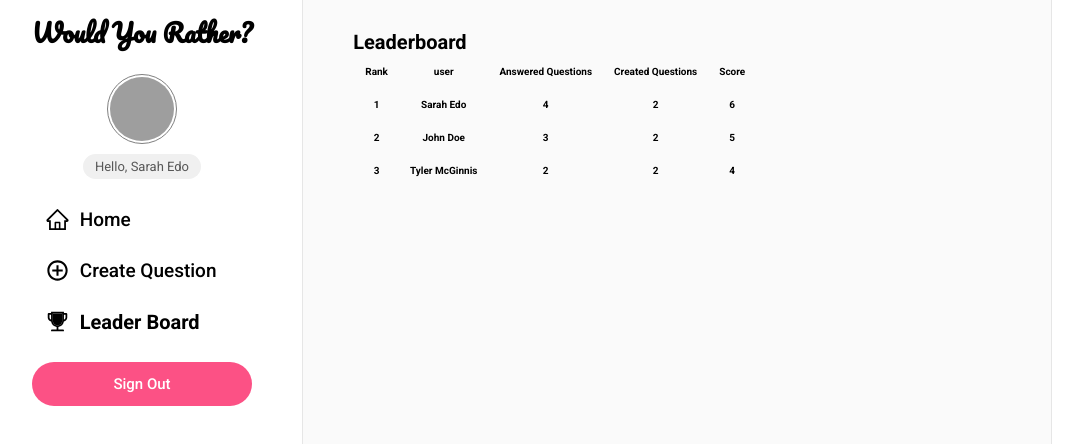
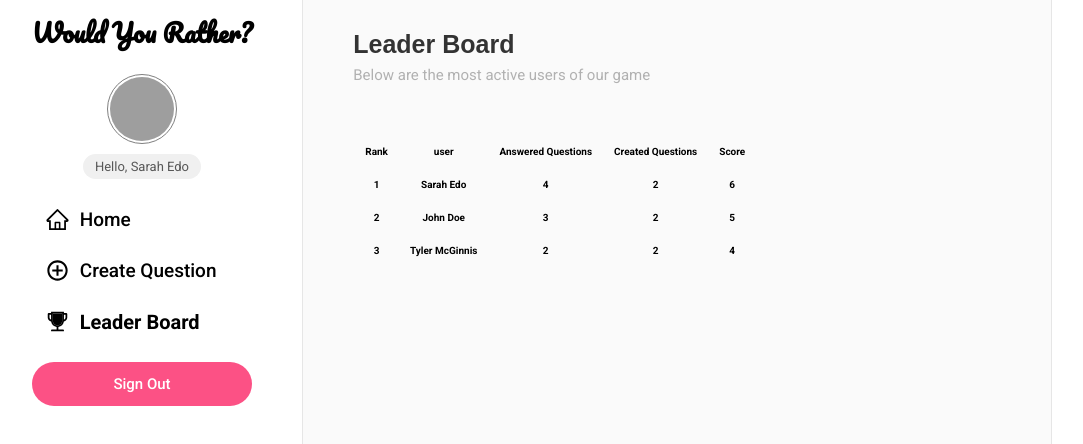
Before and after one commit to AbdulrhmanJo/WouldYouRather, a React (Create React App) app: page /leaderboard in a window 1280 px wide. Shown: the top 444 px of the page, without its empty margins (123-1206 px from the left). Built offline with nearby package versions, Linux system fonts and the light colour scheme; grey boxes are pictures that could not be loaded.

Commit message:
style the top section of leader board content

```diff
--- a/src/components/Leaderboard.js
+++ b/src/components/Leaderboard.js
@@ -25,7 +25,8 @@ class Leaderboard extends Component {
         const { users } = this.props
         return (
             <div>
-                <h1>Leaderboard</h1>
+                <h1 className="top-section--heading">Leader board</h1>
+                <p className="info">Below are the most active users of our game</p>
                 <table>
                     <thead>
                         <tr>
--- a/src/components/newPoll.js
+++ b/src/components/newPoll.js
@@ -41,7 +41,7 @@ class NewPoll extends Component {
             <div >
                 <h1 className="top-section--heading">Create Question</h1>
                 <form onSubmit={this.addNewPoll}>
-                    <p className="form-text">Complete the below fields to create your question</p>
+                    <p className="info">Complete the below fields to create your question</p>
                     <p className="form-question">Would you rather...</p>
                     <div className="form-options">
                         <input
--- a/src/index.scss
+++ b/src/index.scss
@@ -127,7 +127,6 @@ body {
   display: flex;
   justify-content: space-between;
   align-items: center;
-  margin-bottom: .7rem;
 
   &--heading {
     color:#333;
@@ -135,11 +134,13 @@ body {
     font-weight: 500;
     font-family: sans-serif;
     font-weight: bold;
+    text-transform: capitalize ;
   }
 
 }
 
 .info{
+  margin-top: .7rem;
   font-size: 1.5rem;
   color: #B1B1B1;
   margin-bottom: 5rem;
@@ -225,8 +226,6 @@ body {
       &-avatar{
         display: flex;
         align-items: center;
-        &--name{
-        }
       }
 
       &-votes{
```
